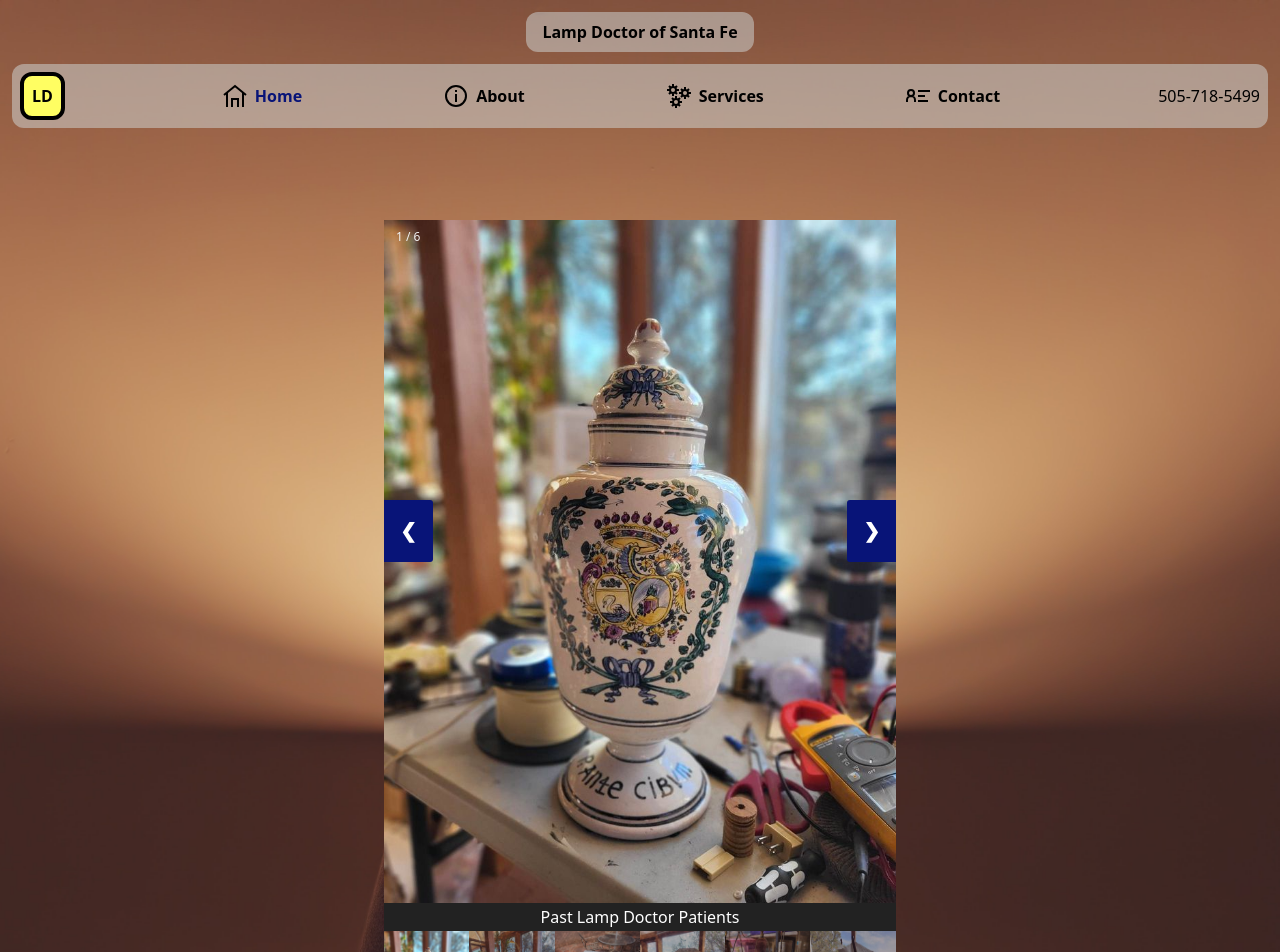
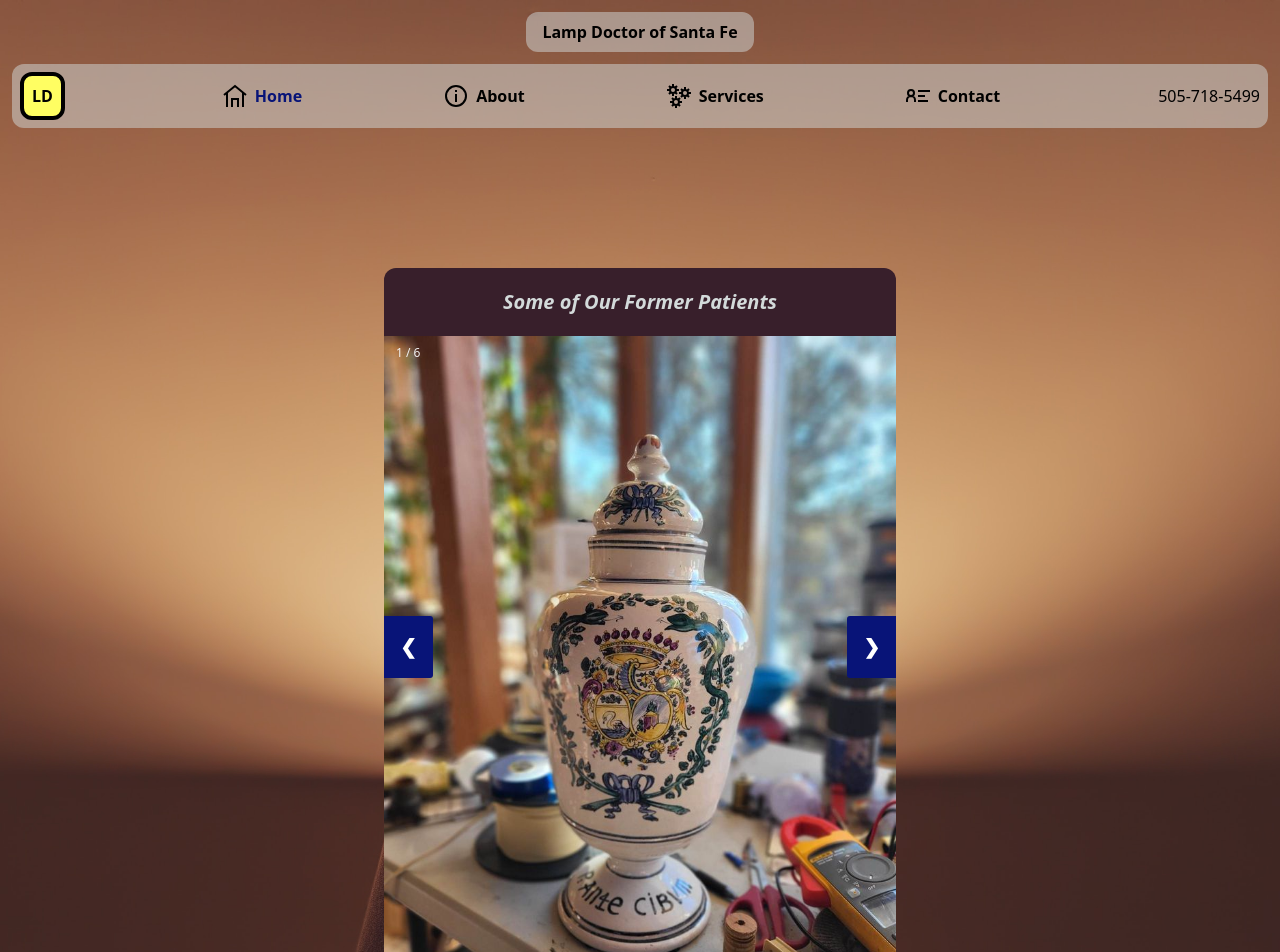
Before and after one commit to TheClutchC/lamp-doctor, a React (Create React App) app: page /#/ in a window 1280 px wide. Shown: the top 952 px of the page. Built offline with nearby package versions, Linux system fonts and the light colour scheme; the HTML template or start-up script is replaced by a standard one.

Commit message:
added gallery title and increased top margin

```diff
--- a/src/components/forHome/ImageGallery.css
+++ b/src/components/forHome/ImageGallery.css
@@ -10,7 +10,7 @@ img {
 
 /* Used to center the image gallery on the home page */
 .page-container {
-  @apply flex justify-center pt-20 md:px-[30%];
+  @apply flex flex-col justify-center pt-32 md:px-[30%];
 }
 
 /* Position the image container (needed to position the left and right arrows) */
--- a/src/components/forHome/ImageGallery.js
+++ b/src/components/forHome/ImageGallery.js
@@ -24,6 +24,9 @@ const ImageGallery = () => {
   return (
     <div className="page-container">
       {/* Container for the image gallery */}
+      <div className="bg-shadowesque text-platinum text-center text-xl font-bold italic p-5 rounded-t-xl">
+        Some of Our Former Patients
+      </div>
       <div className="container">
         {/* Full-width images with number text */}
         <div className={slideIndex === 1 ? "mySlides" : "mySlides hidden"}>
@@ -62,7 +65,7 @@ const ImageGallery = () => {
 
         {/* Image text */}
         <div className="caption-container">
-          <p id="caption">Past Lamp Doctor Patients</p>
+          <p id="caption">© Lamp Doctor of Santa Fe</p>
         </div>
 
         {/* Thumbnail images */}
```
